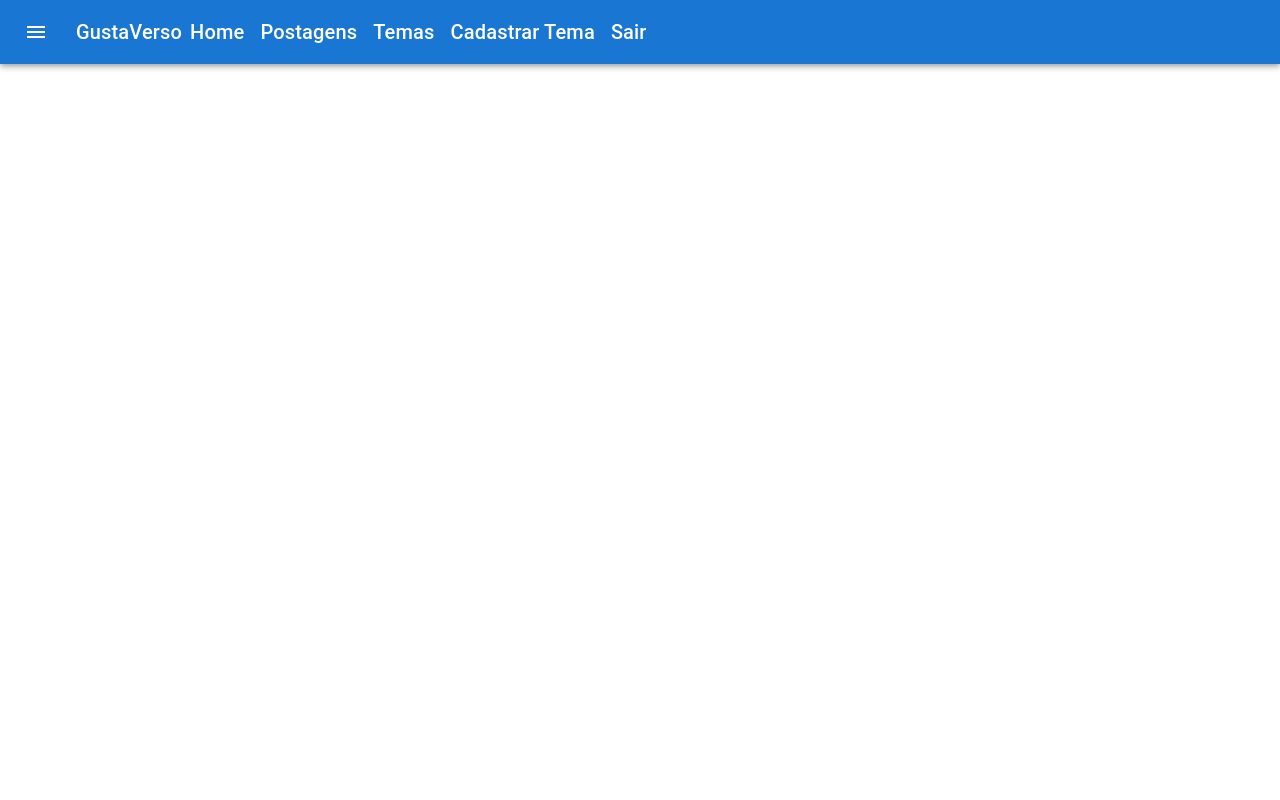
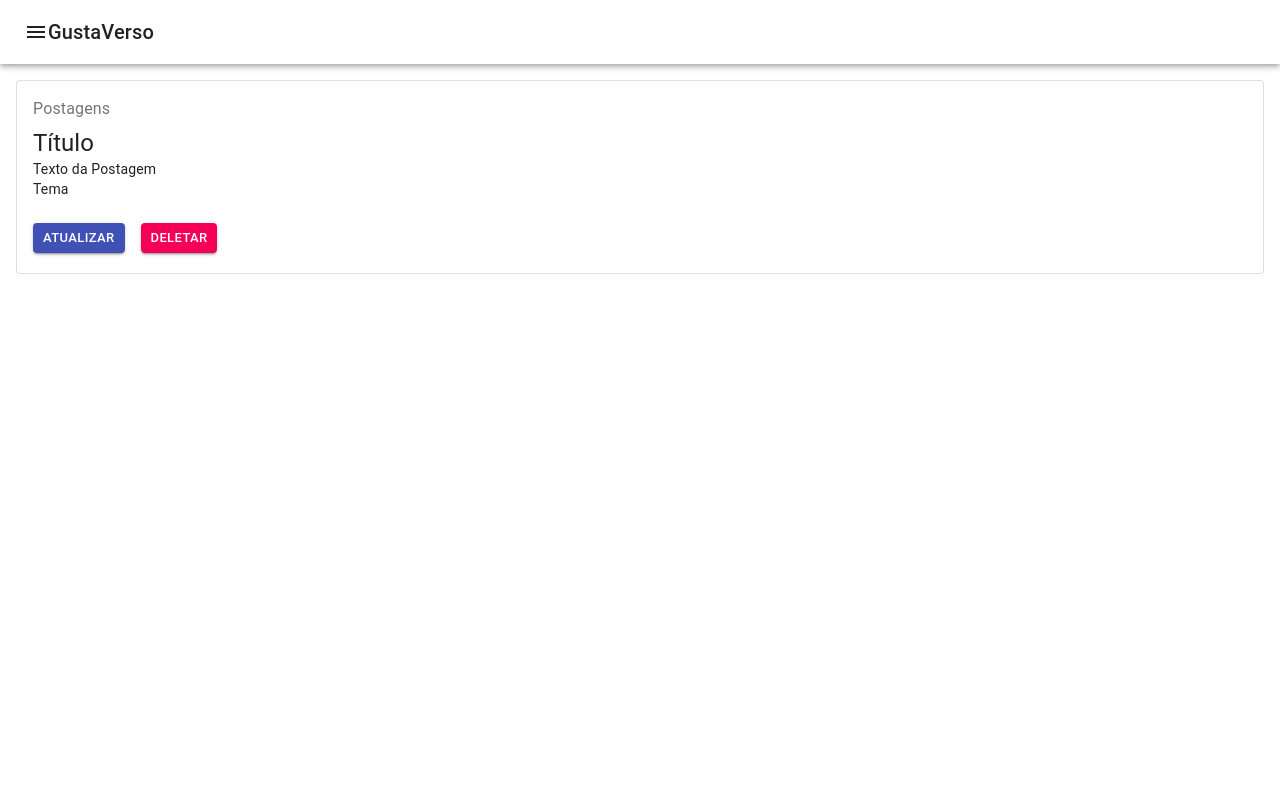
Before and after one commit to gustavocardoso8/frontend_blogPessoal, a React (Create React App) app: page /posts in a window 1280 px wide. Shown: the top 800 px of the page. Built offline with nearby package versions, Linux system fonts and the light colour scheme.

Commit message:
Implementado 'getAll' para as models 'Tema e 'Postagem

```diff
--- a/src/App.tsx
+++ b/src/App.tsx
@@ -6,6 +6,8 @@
 import Footer from './components/estaticos/footer/Footer';
 import Login from './paginas/login/Login';
 import CadastroUsuario from './paginas/cadastroUsuario/CadastroUsuario';
+import ListaTema from './components/temas/listatema/ListaTema';
+import ListaPostagem from './components/postagens/listapostagem/ListaPostagem';
 
 
 function App() {
@@ -26,6 +28,12 @@
         <Route path='/cadastrousuario'>
           <CadastroUsuario />
         </Route>
+        <Route path='/temas'>
+          <ListaTema />
+        </Route>
+        <Route path='/posts'>
+          <ListaPostagem />
+        </Route>
       </div>
     </Switch>
   <Footer />
--- /dev/null
+++ b/src/components/postagens/listapostagem/ListaPostagem.css
@@ -0,0 +1,3 @@
+.text-decorator-none {
+    text-decoration: none;
+}
--- /dev/null
+++ b/src/components/postagens/listapostagem/ListaPostagem.tsx
@@ -0,0 +1,51 @@
+import React from 'react';
+import { Link } from 'react-router-dom';
+import { Box, Card, CardActions, CardContent, Button, Typography } from '@material-ui/core';
+import './ListaPostagem.css';
+
+function ListaPostagem() {
+
+    return (
+        <>
+        <Box m={2}>
+            <Card variant='outlined'>
+            <CardContent>
+                <Typography color='textSecondary' gutterBottom>
+                Postagens
+                </Typography>
+                <Typography variant='h5' component='h2'>
+                Título
+                </Typography>
+                <Typography variant='body2' component='p'>
+                Texto da Postagem
+                </Typography>
+                <Typography variant='body2' component='p'>
+                Tema
+                </Typography>
+            </CardContent>
+            <CardActions>
+                <Box display='flex' justifyContent='center' mb={1.5}>
+
+                <Link to='' className='text-decorator-none'>
+                    <Box mx={1}>
+                    <Button variant='contained' className='marginLeft' size='small' color='primary'>
+                        Atualizar
+                    </Button>
+                    </Box>
+                </Link>
+                <Link to='' className='text-decorator-none'>
+                    <Box mx={1}>
+                    <Button variant='contained' size='small' color='secondary'>
+                        Deletar
+                    </Button>
+                    </Box>
+                </Link>
+                </Box>
+            </CardActions>
+            </Card>
+        </Box>
+        </>
+        )
+    }
+
+export default ListaPostagem;
--- /dev/null
+++ b/src/components/postagens/tabpostagem/TabPostagem.css
@@ -0,0 +1,3 @@
+.titulo {
+    font-weight: bold;
+}
--- /dev/null
+++ b/src/components/postagens/tabpostagem/TabPostagem.tsx
@@ -0,0 +1,35 @@
+import React, { useState } from 'react'
+import { AppBar, Tab, Tabs, Typography, Box } from '@material-ui/core';
+import { TabContext, TabPanel } from '@material-ui/lab';
+import ListaPostagem from '../listapostagem/ListaPostagem';
+import './TabPostagem.css';
+
+
+function TabPostagem() {
+    const [value, setValue] = useState('1')
+    function handleChange(event: React.ChangeEvent<{}>, newValue: string){
+        setValue(newValue);
+    }
+  return (
+    <>
+      <TabContext value={value}>
+        <AppBar position='static'>
+          <Tabs centered indicatorColor='secondary' onChange={handleChange}>
+            <Tab label='Todas as postagens' value='1'/>
+            <Tab label='Sobre-nós' value='2' />
+          </Tabs>
+        </AppBar>
+        <TabPanel value='1' >
+          <Box display='flex' flexWrap='wrap' justifyContent='center'>
+            <ListaPostagem />
+          </Box>
+        </TabPanel>
+        <TabPanel value='2'>
+          <Typography variant='h5' gutterBottom color='textPrimary' component='h5' align='center' className="titulo">Sobre mim</Typography>
+          <Typography variant='body1' gutterBottom color='textPrimary' align='justify'>Mussum Ipsum, cacilds vidis litro abertis. Praesent malesuada urna nisi, quis volutpat erat hendrerit non. Nam vulputate dapibus.Interessantiss quisso pudia ce receita de bolis, mais bolis eu num gostis.Tá deprimidis, eu conheço uma cachacis que pode alegrar sua vidis.Quem num gosta di mim que vai caçá sua turmis!</Typography>
+        </TabPanel>
+      </TabContext>
+    </>
+  );
+}
+export default TabPostagem;
--- /dev/null
+++ b/src/components/temas/listatema/ListaTema.css
@@ -0,0 +1,3 @@
+.text-decorator-none {
+    text-decoration: none;
+}
--- /dev/null
+++ b/src/components/temas/listatema/ListaTema.tsx
@@ -0,0 +1,44 @@
+import React from 'react';
+import { Link } from 'react-router-dom';
+import { Box, Card, CardActions, CardContent, Button, Typography} from '@material-ui/core'
+import './ListaTema.css'
+
+function ListaTema() {
+
+    return (
+        <>
+            <Box m={2}>
+                <Card variant='outlined'>
+                    <CardContent>
+                        <Typography color='textSecondary' gutterBottom>
+                            Tema
+                        </Typography>
+                        <Typography variant='h5' component='h2'>
+                            Minha descrição
+                        </Typography>
+                    </CardContent>
+                    <CardActions>
+                        <Box display='flex' justifyContent='center' mb={1.5}>
+                            <Link to='' className='text-decorator-none'>
+                                <Box mx={1}>
+                                    <Button variant='contained' className='marginLeft' size='small' color='primary'>
+                                        Atualizar
+                                    </Button>
+                                </Box>
+                            </Link>
+                            <Link to='' className='text-decorator-none'>
+                                <Box mx={1}>
+                                    <Button variant='contained' size='small' color='secondary'>
+                                        Deletar
+                                    </Button>
+                                </Box>
+                            </Link>
+                        </Box>
+                    </CardActions>
+                </Card>
+            </Box>
+        </>
+    );
+}
+
+export default ListaTema;
--- a/src/paginas/home/Home.tsx
+++ b/src/paginas/home/Home.tsx
@@ -1,5 +1,6 @@
 import { Grid, Box, Typography, Button } from '@material-ui/core';
 import React from 'react';
+import TabPostagem from '../../components/postagens/tabpostagem/TabPostagem';
 import './Home.css';
 
 function Home () {
@@ -21,6 +22,8 @@
                 <img src='https://i.imgur.com/LF5mjWY.jpg' alt='Minha capa do LinkedIn' width='683px' height='200px'/>
                 </Grid>
                 <Grid xs={12} className='postagens'>
+                    <TabPostagem />
+
                 </Grid>
         </Grid>
         </>
```
